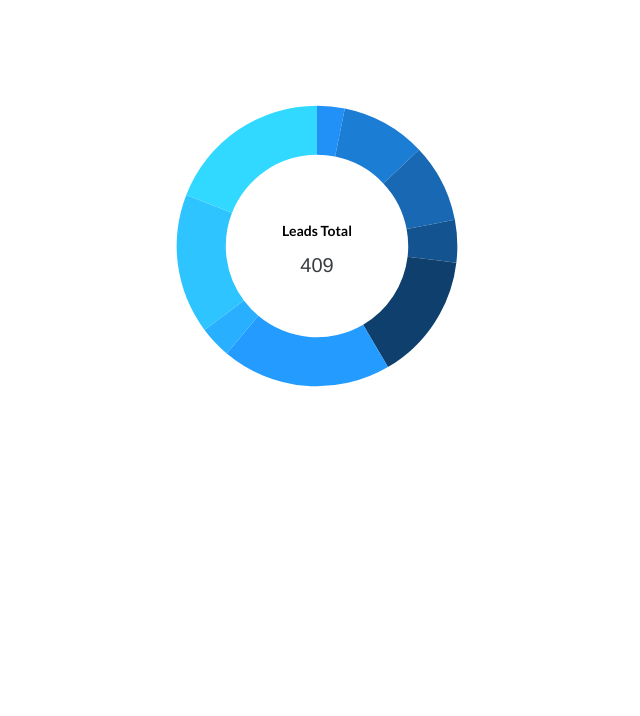
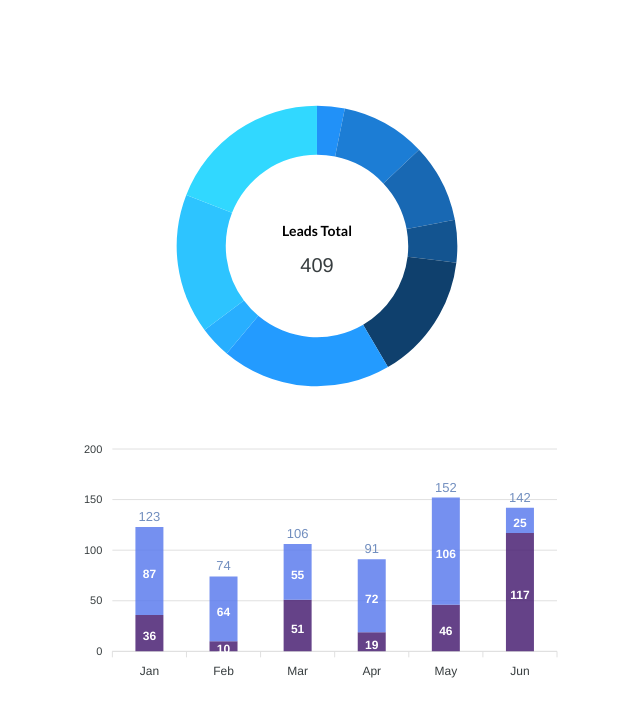
Before and after one commit to DouglasNoyaVenture/apexcharts-sandbox, a Next.js app: page / in a window 1280 px wide. Shown: the top 716 px of the page, without its empty margins (323-963 px from the left). Built offline with nearby package versions, Linux system fonts and the light colour scheme.

Commit message:
feature(charts) | New leads Chart

```diff
--- /dev/null
+++ b/app/Charts/NewLeads/NewLeads.tsx
@@ -0,0 +1,65 @@
+import dynamic from "next/dynamic";
+import { ApexOptions } from "apexcharts";
+const ReactApexChart = dynamic(() => import('react-apexcharts'), {
+    ssr: false,
+});
+
+export const NewLeads = () => {
+    const series = [{
+        name: 'New Leads',
+        data: [36, 10, 51, 19, 46, 117]
+    }, {
+        name: 'Active Matters',
+        data: [87, 64, 55, 72, 106, 25]
+    }
+    ]
+
+    const chartOptions: ApexOptions = {
+        chart: {
+            type: 'bar',
+            stacked: true,
+            toolbar: {
+                show: false
+            },
+        },
+        labels: ['Jan', 'Feb', 'Mar', 'Apr', 'May', 'Jun'], // Etiquetas para las secciones
+        plotOptions: {
+            bar: {
+                columnWidth: '28px',
+                dataLabels: {
+                    total: {
+                        enabled: true,
+                        style: {
+                            color: '#718EBF',
+                            fontSize: '13px',
+                            fontWeight: 400
+                        }
+                    }
+                }
+            }
+        },
+        colors: ['#4A2174', '#5D7DEE'], // Colores de los segmentos
+        dataLabels: {
+            enabled: true,
+        },
+        legend: {
+            show: false,
+        },
+        stroke: {
+            show: false
+        }
+    };
+
+
+    return (
+        <div>
+            <ReactApexChart
+                options={chartOptions}
+                series={series}
+                type="bar"
+                width={500}
+                height={270}
+            />
+        </div>
+    )
+}
--- a/app/page.tsx
+++ b/app/page.tsx
@@ -1,11 +1,13 @@
 'use client';
 
 import { CurrentLeads } from './Charts/CurrentLeads/CurrentLeads';
+import { NewLeads } from './Charts/NewLeads/NewLeads';
 
 export default function Home() {
   return (
     <main className="flex min-h-screen flex-col items-center justify-between p-24">
       <CurrentLeads />
+      <NewLeads />
     </main>
   );
 }
```
